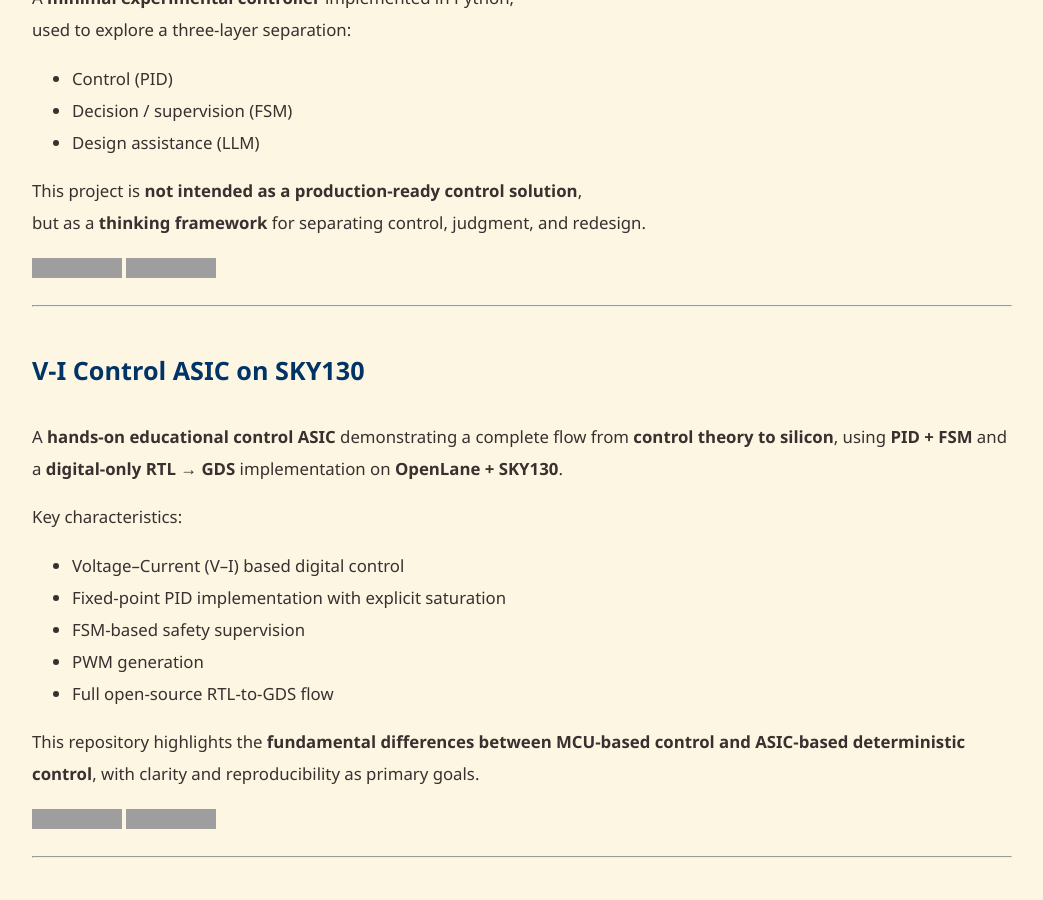
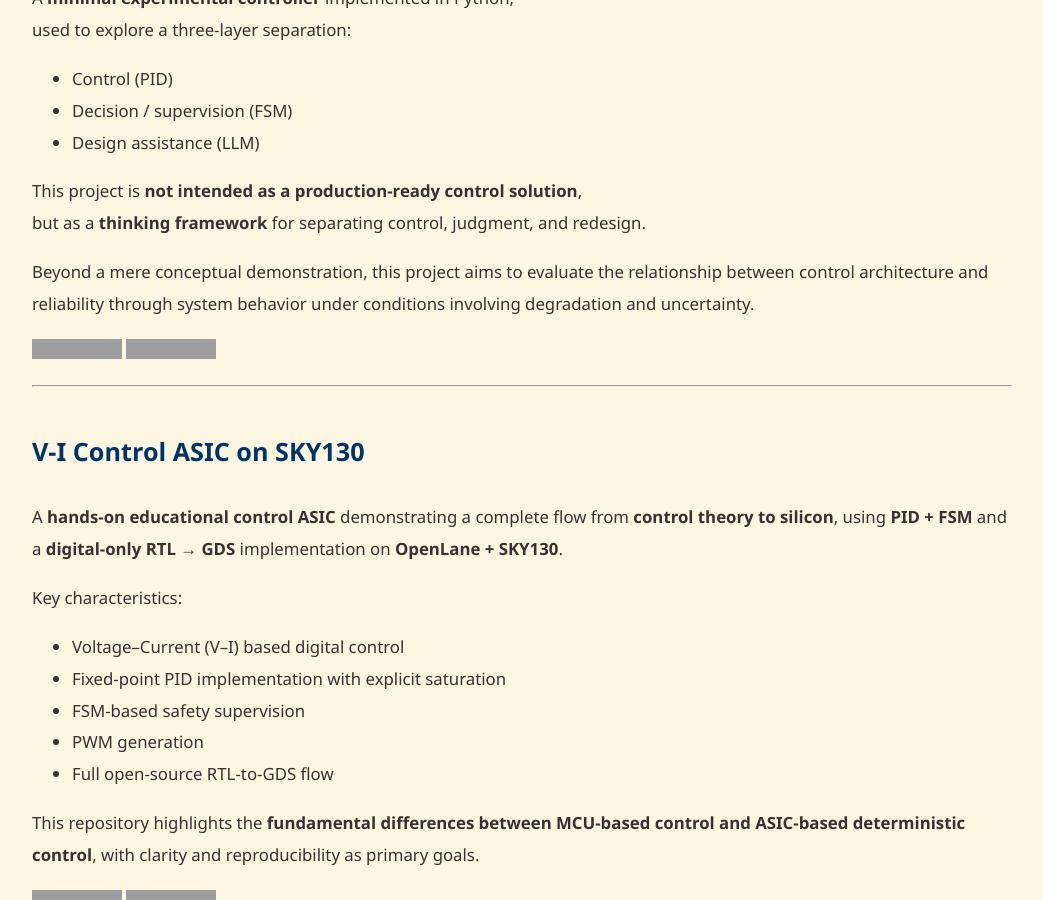
Before and after one commit to Samizo-AITL/Samizo-AITL.github.io, a Jekyll site: the page built from en/index.md, in a window 1280 px wide and 900 px high, scrolled down 3241 px. Shown: the whole window, without its empty margins (118-1161 px from the left). Built offline with Jekyll 4.4.1, drawn with Linux system fonts in a browser that asks for light colours; grey boxes are pictures that could not be loaded.

Commit message:
Update index.md

```diff
--- a/en/index.md
+++ b/en/index.md
@@ -117,6 +117,10 @@
 This project is **not intended as a production-ready control solution**,
 but as a **thinking framework** for separating control, judgment, and redesign.
 
+Beyond a mere conceptual demonstration,
+this project aims to evaluate the relationship between control architecture and reliability
+through system behavior under conditions involving degradation and uncertainty.
+
 [![Site](https://img.shields.io/badge/View-Site-brightgreen?logo=github)](https://samizo-aitl.github.io/aitl-controller-a-type/)
 [![Repo](https://img.shields.io/badge/View-Repo-blue?logo=github)](https://github.com/Samizo-AITL/aitl-controller-a-type)
 
```
